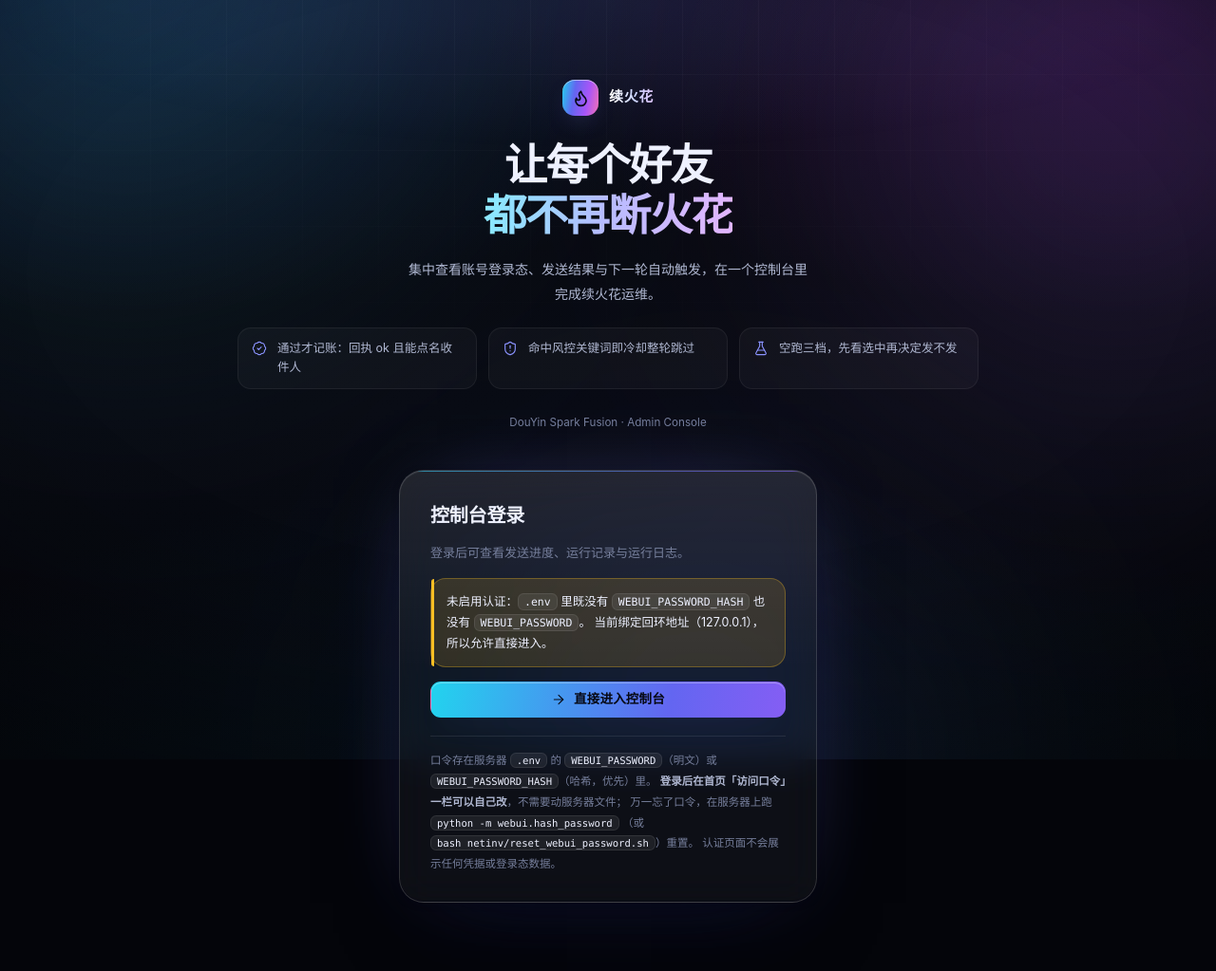
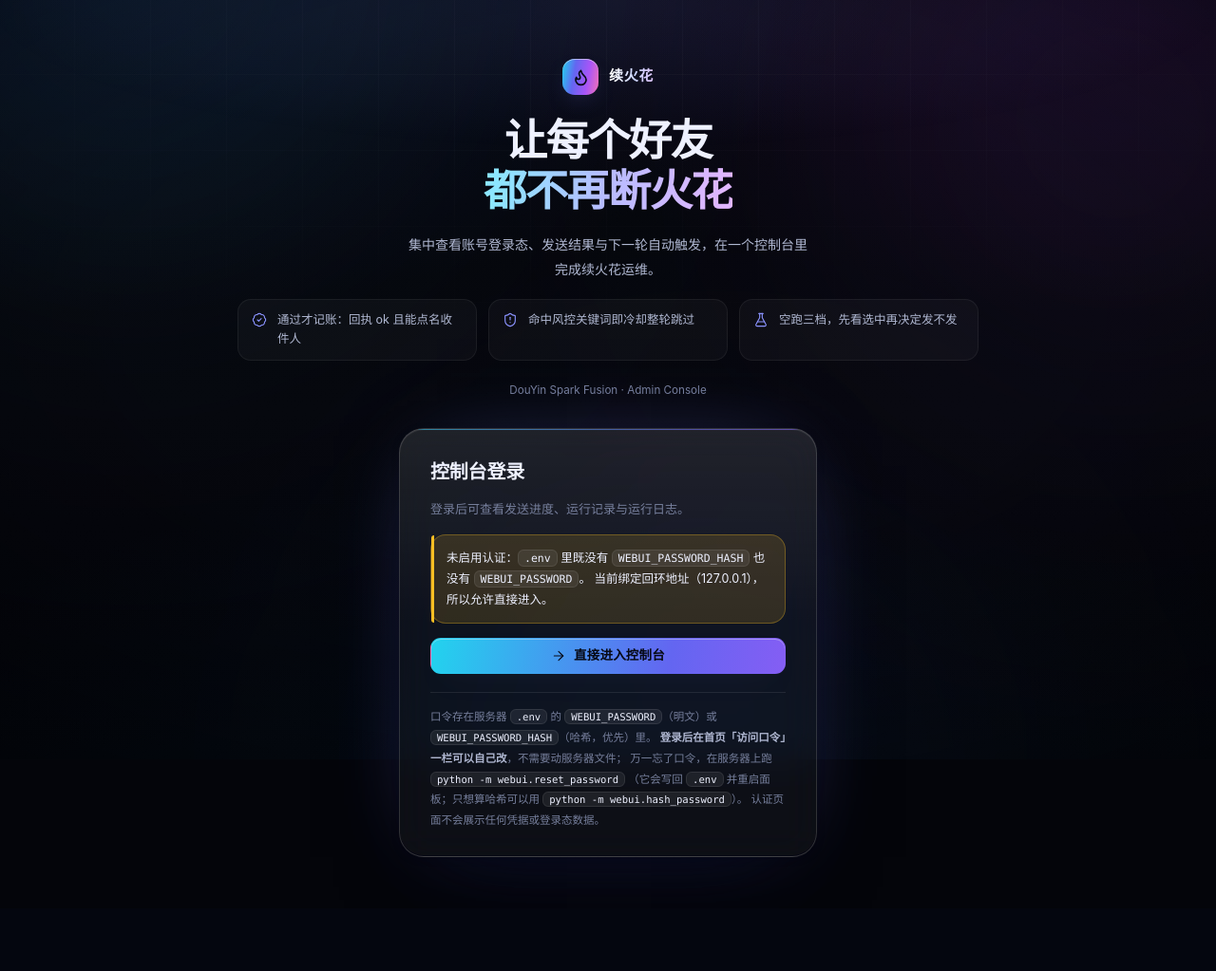
Before and after one commit to liboxuanzs/douyin-spark-fusion, a FastAPI app: page /login in a window 1280 px wide. Shown: the whole page at 95% size. After the commit the page ends 903 px from the top, so only its background shows below. Run offline with FastAPI, Linux system fonts and the light colour scheme.

Commit message:
WebUI 回修：背景再压一档，横幅语义色降饱和，登录页顺手去掉早已删掉的 netinv 脚本

```diff
--- a/webui/static/app-aurora.css
+++ b/webui/static/app-aurora.css
@@ -3510,3 +3510,34 @@ html[data-theme="light"] ::-webkit-scrollbar-thumb { background: rgba(21, 28, 56
   .dashboard-stack > .dashboard-section { animation: none; opacity: 1; }
   body::after { display: none; }
 }
+
+/* -- 23.9 回修：第一轮截图后，背景仍是一片紫雾 ------------------------- */
+/* 光斑是 62vmax 的巨圆，1512 宽的屏上整块都落在它的核心里：opacity 0.3 已经
+   够把近黑的底抬成灰紫。这里把亮度再压一半、模糊拉大，并在暗角中心也加一层
+   很淡的压暗 —— 目标是「几乎黑，只在角落留一点冷光」。 */
+
+.aurora-scene::before {
+  background:
+    radial-gradient(122% 88% at 6% -8%, rgba(30, 54, 124, 0.26) 0%, rgba(30, 54, 124, 0) 56%),
+    radial-gradient(104% 76% at 94% 2%, rgba(80, 26, 112, 0.22) 0%, rgba(80, 26, 112, 0) 52%),
+    radial-gradient(130% 100% at 50% 120%, rgba(14, 70, 98, 0.18) 0%, rgba(14, 70, 98, 0) 58%),
+    linear-gradient(180deg, #03040a 0%, #05060d 54%, #02030a 100%);
+}
+.aurora-blob { opacity: 0.16; filter: blur(120px) saturate(0.85); }
+.aurora-vignette {
+  background: radial-gradient(132% 112% at 50% 40%, rgba(0, 0, 0, 0.1) 30%, rgba(0, 0, 0, 0.72) 100%);
+}
+
+/* 横幅的语义色只要「一点点」：原来 .14 的整条渐变在深色底上会变成一整块荧光 */
+.status-banner.success { background: linear-gradient(96deg, rgba(52, 211, 153, 0.09), var(--glass) 58%); }
+.status-banner.warning { background: linear-gradient(96deg, rgba(251, 191, 36, 0.08), var(--glass) 58%); }
+.status-banner.danger  { background: linear-gradient(96deg, rgba(251, 113, 133, 0.09), var(--glass) 58%); }
+.status-banner.info    { background: linear-gradient(96deg, rgba(96, 165, 250, 0.08), var(--glass) 58%); }
+
+/* 登录页：整块内容在 940 高的屏上刚好顶到卡片底边，收一点上下呼吸 */
+@media (min-width: 1081px) {
+  .login-page { padding: 62px 32px 54px; gap: 30px; }
+  .login-brand-panel { gap: 22px; }
+  .login-features { margin-top: 18px; }
+  .login-card { padding: 32px 32px 26px; }
+}
--- a/webui/templates/login.html
+++ b/webui/templates/login.html
@@ -110,8 +110,8 @@
           口令存在服务器 <code>.env</code> 的 <code>WEBUI_PASSWORD</code>（明文）或
           <code>WEBUI_PASSWORD_HASH</code>（哈希，优先）里。
           <strong>登录后在首页「访问口令」一栏可以自己改</strong>，不需要动服务器文件；
-          万一忘了口令，在服务器上跑 <code>python -m webui.hash_password</code>
-          （或 <code>bash netinv/reset_webui_password.sh</code>）重置。
+          万一忘了口令，在服务器上跑 <code>python -m webui.reset_password</code>
+          （它会写回 <code>.env</code> 并重启面板；只想算哈希可以用 <code>python -m webui.hash_password</code>）。
           认证页面不会展示任何凭据或登录态数据。
         </div>
       </section>
```
